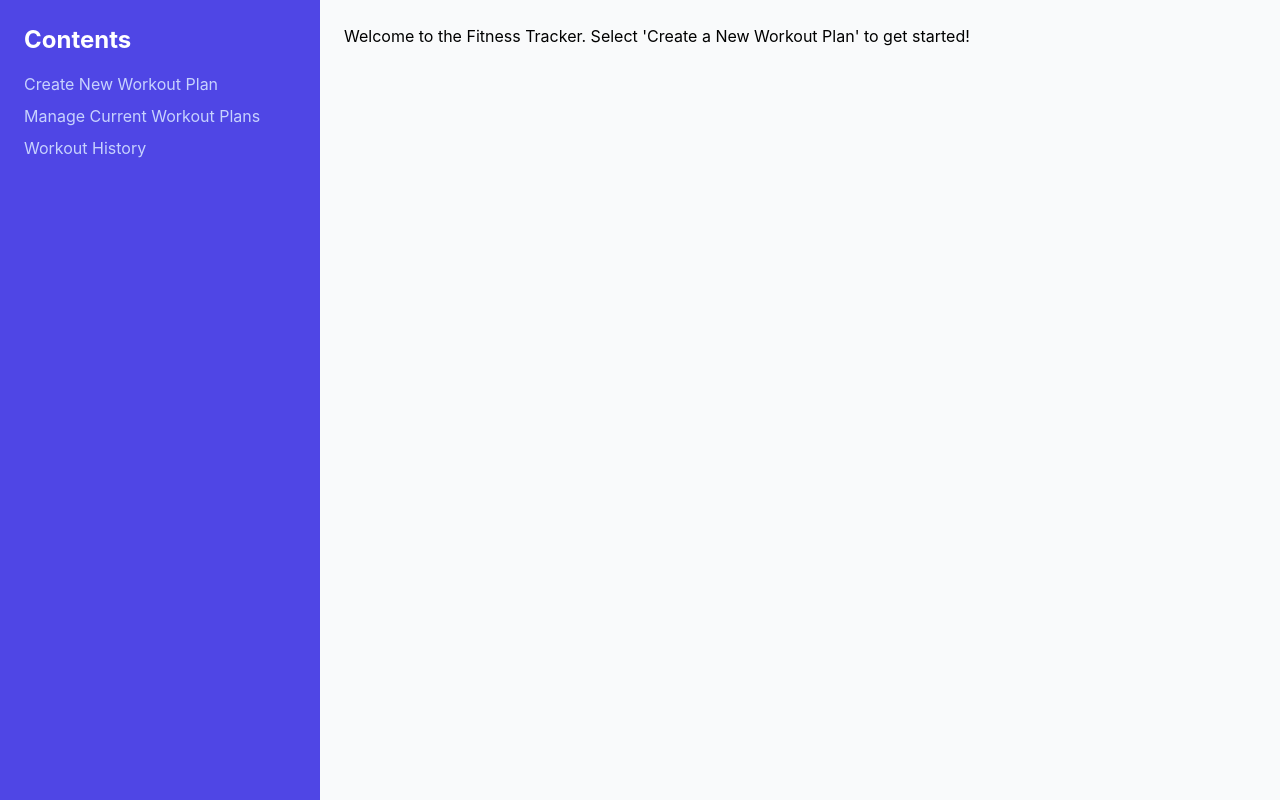
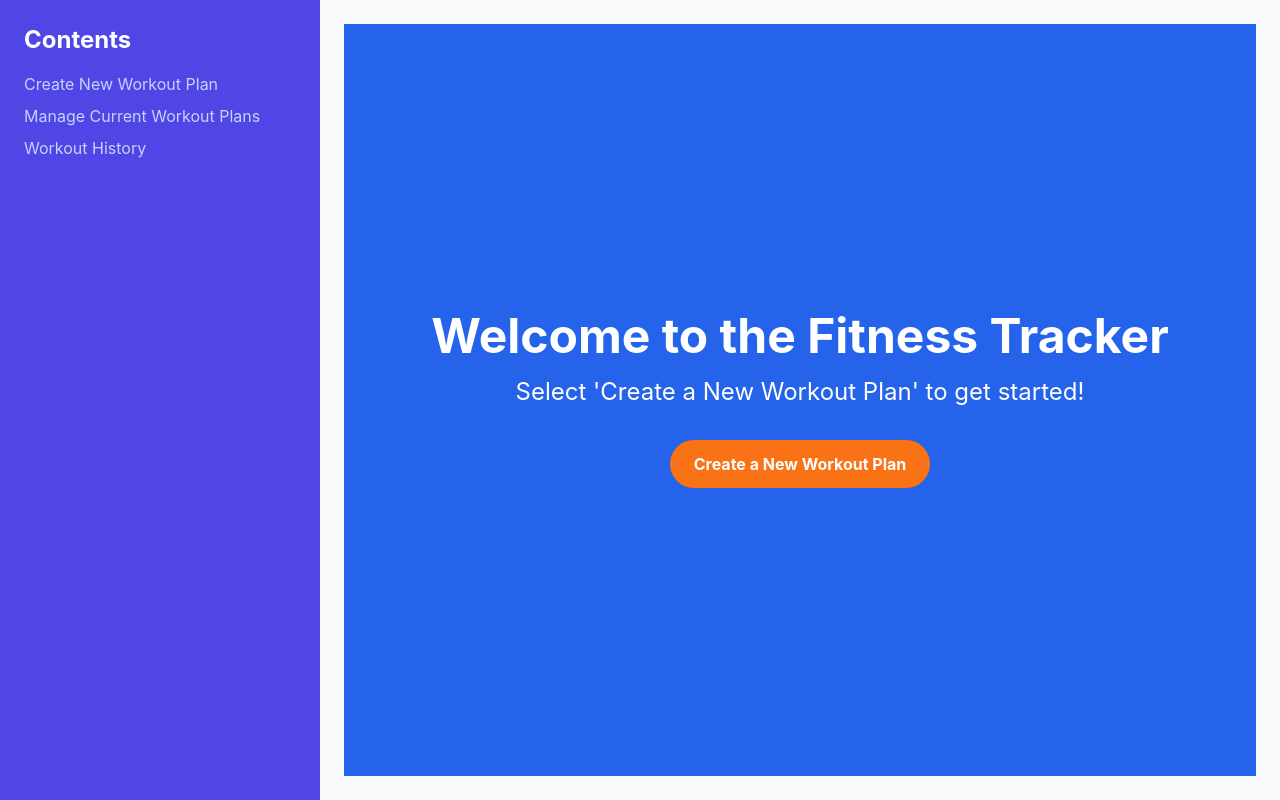
Before and after one commit to Emerald367/FitnessTracker, a React (Create React App) app in the folder fitness-tracker/: page / in a window 1280 px wide. Built offline with nearby package versions, Linux system fonts and the light colour scheme.

Commit message:
Improved the Home Page

```diff
--- a/fitness-tracker/src/App.js
+++ b/fitness-tracker/src/App.js
@@ -1,10 +1,27 @@
 import React from 'react'
-import { BrowserRouter as Router, Route, Routes, Link } from 'react-router-dom';
+import { BrowserRouter as Router, Route, Routes, Link, useNavigate } from 'react-router-dom';
 import WorkoutPlanForm from './components/WorkoutPlanForm';
 import ManageWorkoutPlans from './components/ManageWorkoutPlans';
 import WorkoutHistory from './components/WorkoutHistory';
 import './App.css';
 import './index.css';
+
+const HomePage = () => {
+  const navigate = useNavigate();
+
+  return (
+    <div className="flex flex-col items-center justify-center w-full h-full bg-blue-600 text-white p-6">
+    <h1 className="text-5xl font-bold mb-4">Welcome to the Fitness Tracker</h1>
+    <p className="text-2xl mb-8">Select 'Create a New Workout Plan' to get started!</p>
+    <button
+      className="bg-orange-500 hover:bg-orange-600 text-white font-bold py-3 px-6 rounded-full transition duration-300"
+      onClick={() => navigate('/create-workout')}
+    >
+      Create a New Workout Plan
+    </button>
+  </div>
+  );
+};
 
 function App() {
   return (
@@ -36,7 +53,7 @@ function App() {
     {/* Main Content */}
     <div className="w-3/4 p-6">
       <Routes>
-        <Route path="/" element={<div>Welcome to the Fitness Tracker. Select 'Create a New Workout Plan' to get started!</div>} />
+        <Route path="/" element={<HomePage/>} />
         <Route path="/create-workout" element={<WorkoutPlanForm/>} />
         <Route path="/manage-workouts" element={<ManageWorkoutPlans/>} />
         <Route path="/manage-workouts/:planname" element={<ManageWorkoutPlans/>} />
```
